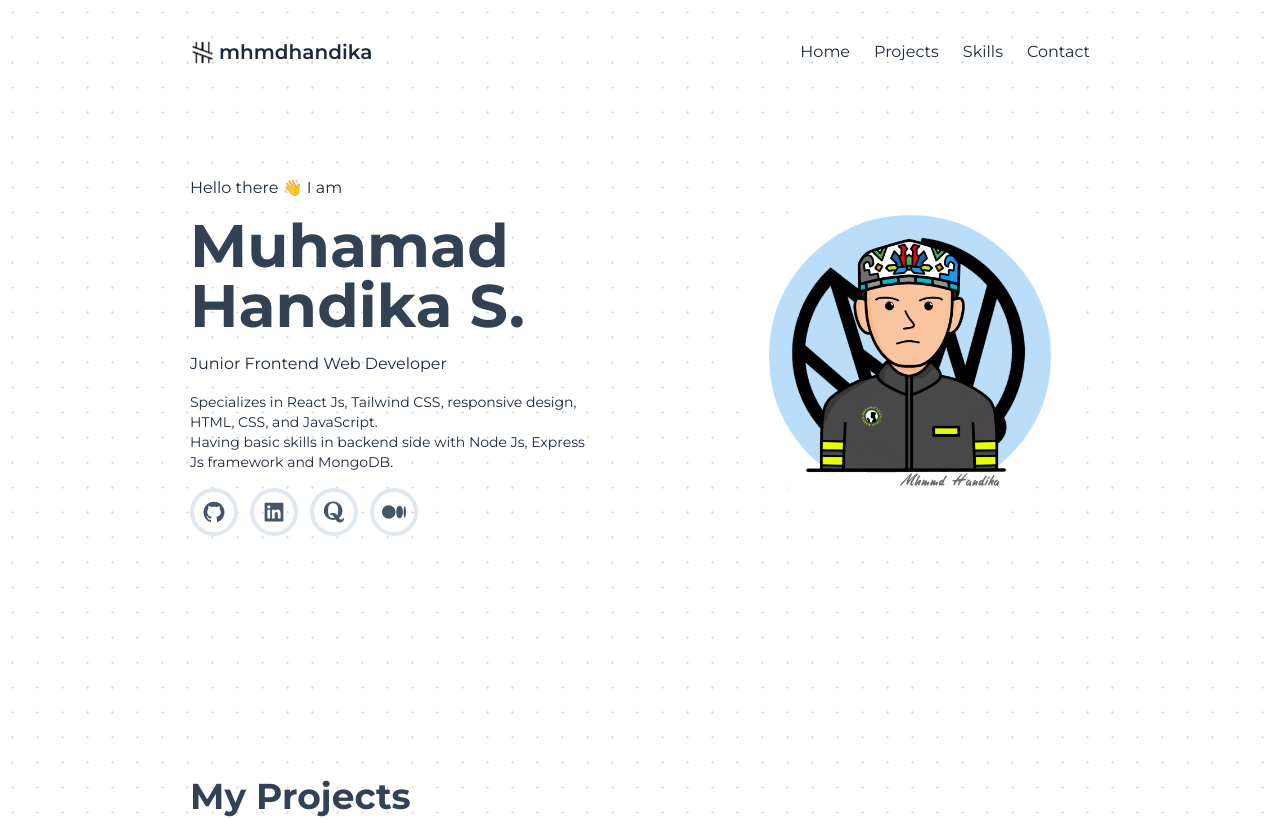
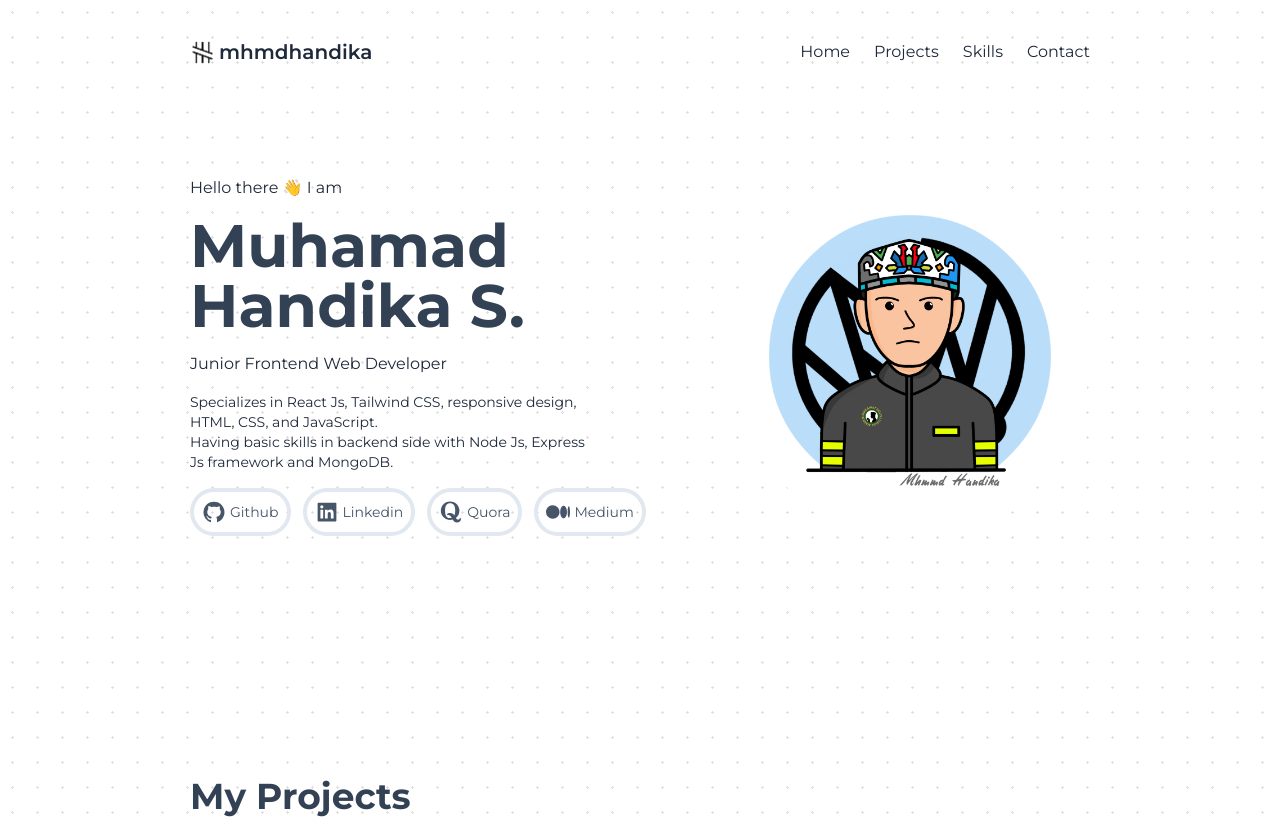
Before and after one commit to mhmmdhandika/handikas-portfolio, a React (Vite) app: page / in a window 1280 px wide. Shown: the top 819 px of the page. Built offline with nearby package versions, Linux system fonts and the light colour scheme; the HTML template or start-up script is replaced by a standard one.

Commit message:
add name of socmed

```diff
--- a/package.json
+++ b/package.json
@@ -18,6 +18,8 @@
     "@vitejs/plugin-react": "^3.1.0",
     "autoprefixer": "^10.4.7",
     "postcss": "^8.4.14",
+    "prettier": "^2.8.7",
+    "prettier-plugin-tailwindcss": "^0.2.7",
     "tailwindcss": "^3.1.4",
     "vite": "^4.2.1"
   }
--- a/src/index.css
+++ b/src/index.css
@@ -126,16 +126,6 @@ h1 {
 }
 /* End Navbar */
 
-/* Start Hero */
-.socmed-icons {
-  @apply p-2 text-2xl text-slate-600 border-4 border-slate-200 rounded-full transition duration-300;
-}
-
-.socmed-icons:hover {
-  @apply border-slate-600 bg-slate-600 text-white;
-}
-/* End Hero */
-
 /*Start Swal*/
 .swal-overlay {
   @apply backdrop-blur-sm;
--- a/src/partials/Hero.jsx
+++ b/src/partials/Hero.jsx
@@ -37,15 +37,15 @@ export default function Hero() {
 
   return (
     <header id={thisSection.href} className='initial-section mb-44 md:mt-44'>
-      <div className='child-section p-6 mx-auto xl:p-0 md:flex md:justify-between md:items-start lg:items-center'>
+      <div className='child-section mx-auto p-6 md:flex md:items-start md:justify-between lg:items-center xl:p-0'>
         <div className='flex flex-col gap-4 text-primary sm:w-10/12 md:w-3/5'>
           <h4>Hello there 👋 I am</h4>
-          <h1 className='text-6xl text-secondary font-bold'>
+          <h1 className='text-6xl font-bold text-secondary'>
             Muhamad <br />
             Handika S.
           </h1>
           <h2 className='text-md'>Junior Frontend Web Developer</h2>
-          <p className='text-sm max-w-[30rem] md:max-w-[25rem]'>
+          <p className='max-w-[30rem] text-sm md:max-w-[25rem]'>
             Specializes in React Js, Tailwind CSS, responsive design, HTML, CSS,
             and JavaScript. <br /> Having basic skills in backend side with Node
             Js, Express Js framework and MongoDB.
@@ -60,16 +60,17 @@ export default function Hero() {
                     href={url}
                     role={`${name}'s icon social media`}
                     target='blank'
-                    className='block socmed-icons'
+                    className='flex items-center gap-1 rounded-full border-4 border-slate-200 p-2 text-2xl text-slate-600 transition duration-300 hover:border-slate-600 hover:bg-slate-600 hover:text-white'
                   >
-                    {icon}
+                    <span>{icon}</span>
+                    <span className='hidden text-sm sm:inline'>{name}</span>
                   </a>
                 </li>
               );
             })}
           </ul>
         </div>
-        <div className='hidden group md:block md:w-2/5'>
+        <div className='group hidden md:block md:w-2/5'>
           <img
             src='/assets/img/icons/my-vector.jpg'
             alt='my image'
```
Also changed, not shown: 1 other file (tests, documents, lock files or other folders).
